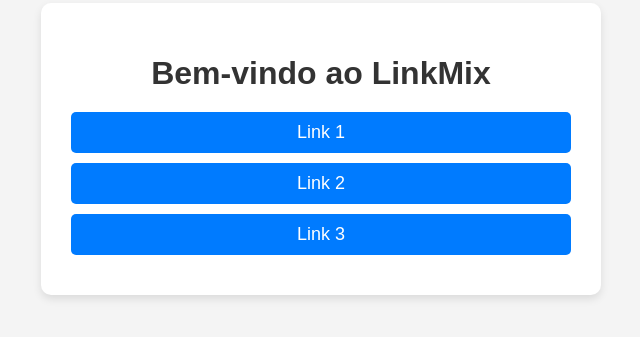
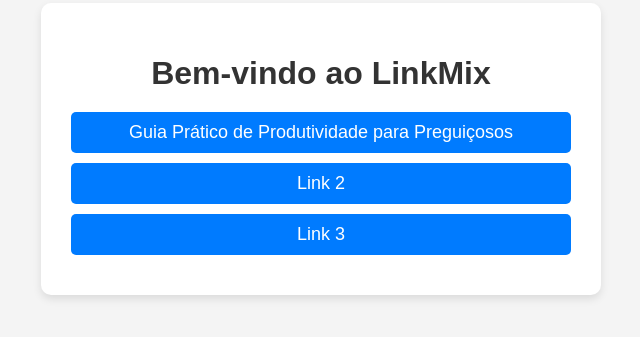
Before and after one commit to linkmixes/linkmix, a plain HTML site: page index.html in a window 1280 px wide. Shown: the part 251-588 px from the top of the page, without its empty margins (319-959 px from the left). Drawn offline with Linux system fonts and the light colour scheme.

Commit message:
Update index.html

```diff
--- a/index.html
+++ b/index.html
@@ -10,7 +10,7 @@
 <body>
     <div class="container">
         <h1>Bem-vindo ao LinkMix</h1>
-        <a href="https://link1.com">Link 1</a>
+        <a href="https://pay.kiwify.com.br/UsDJ9Vc">Guia Prático de Produtividade para Preguiçosos</a>
         <a href="https://link2.com">Link 2</a>
         <a href="https://link3.com">Link 3</a>
     </div>
```
